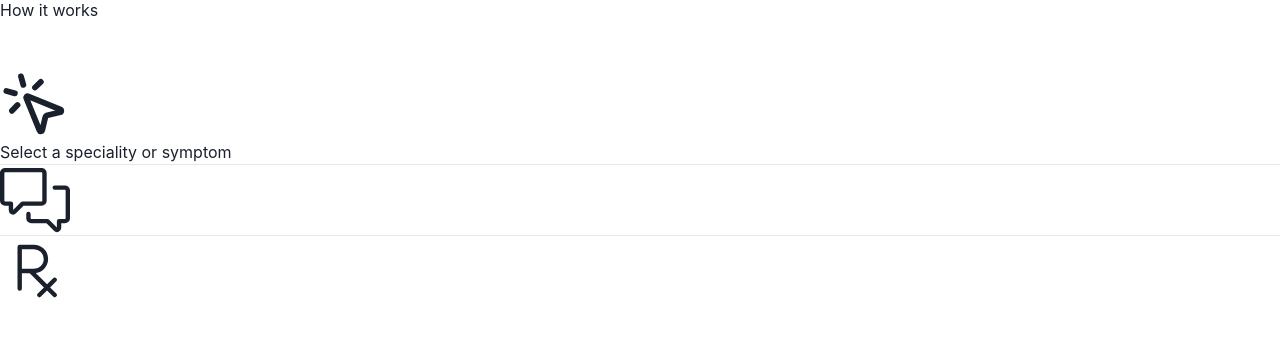
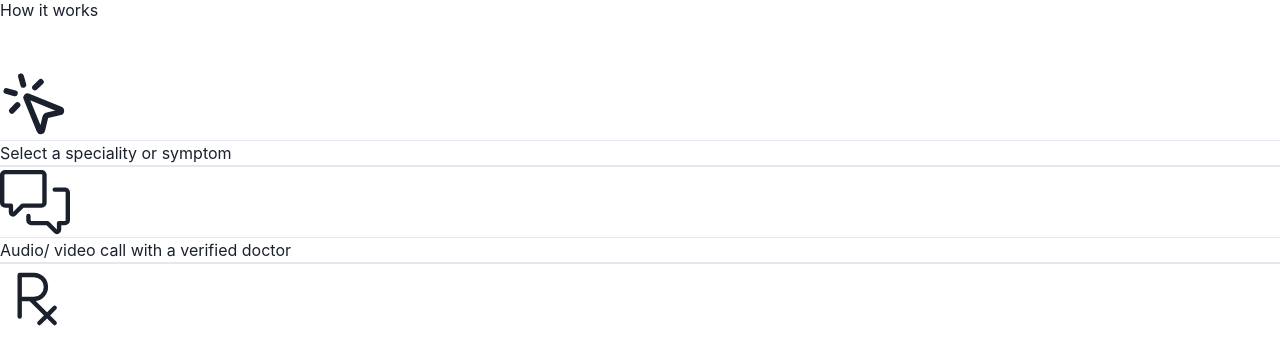
Before and after one commit to vaishnavi04015/VirtualDoctorApp, a React (Vite) app in the folder frontend/: page /about in a window 1280 px wide. Shown: the part 2786-3123 px from the top of the page. Before the commit the page ends 3092 px from the top, so only its background shows below. Built offline with nearby package versions, Linux system fonts and the light colour scheme.

Commit message:
How it works in About.jsx update

```diff
--- a/frontend/src/pages/About.jsx
+++ b/frontend/src/pages/About.jsx
@@ -37,9 +37,9 @@ function About() {
               </div>
       </div>
       <br/><br/><br/>
-       <div className='relative top-16 ml-[3%]'>
+       <div className='relative top-16 ml-[3%] w-[90%]'>
          <h1 className='text-3xl font-semibold'>Offers</h1>
-         <div className='flex mt-10 w-[90%] justify-between'>
+         <div className='flex mt-10 justify-between'>
           <div className='w-[48%] h-56 bg-green-300 flex rounded'>
             <div className='w-[90%]'>
             <p className=' bg-white py-1 text-green-500 w-max mt-4 ml-4 font-medium px-3'>OFFER</p>
@@ -73,13 +73,29 @@ function About() {
           <br/><br/>
           <div className="flex">
             <div>
+              <div className='flex'>
                 <LuMousePointerClick size={70} className=' bg-gray-200 rounded-full p-4 ml-14'/>
+                <hr className='border-gray-200 mt-9 border-2 w-24 '/>
+              </div>
               <p className='mt-4'>Select a speciality or symptom</p>
             </div>
-           <hr className='border-gray-200 mt-9 border-2 w-96 '/>
+          <hr className='border-gray-200 mt-9 border-2 w-52 '/>
+          <div>
+            <div className='flex'>
+              <hr className='border-gray-200 mt-9 border-2 w-28 '/>
               <GoCommentDiscussion  size={70} className=' bg-gray-200 rounded-full p-4'/>
-           <hr className='border-gray-200 mt-9 border-2 w-96 '/>
+              <hr className='border-gray-200 mt-9 border-2 w-24 '/>
+            </div>
+            <p className='mt-4'>Audio/ video call with a verified doctor</p>
+          </div>
+          <hr className='border-gray-200 mt-9 border-2 w-52 '/>
+          <div>
+            <div className='flex'>
+              <hr className='border-gray-200 mt-9 border-2 w-24 '/>
               <PiPrescription size={70} className=' bg-gray-200 rounded-full p-4'/>
+            </div>
+            <p className='mt-4'>Audio/ video call with a verified doctor</p>
+          </div>
           </div>
         </div>
        </div>
```
Lines whose indentation alone changed are shown as unchanged.
